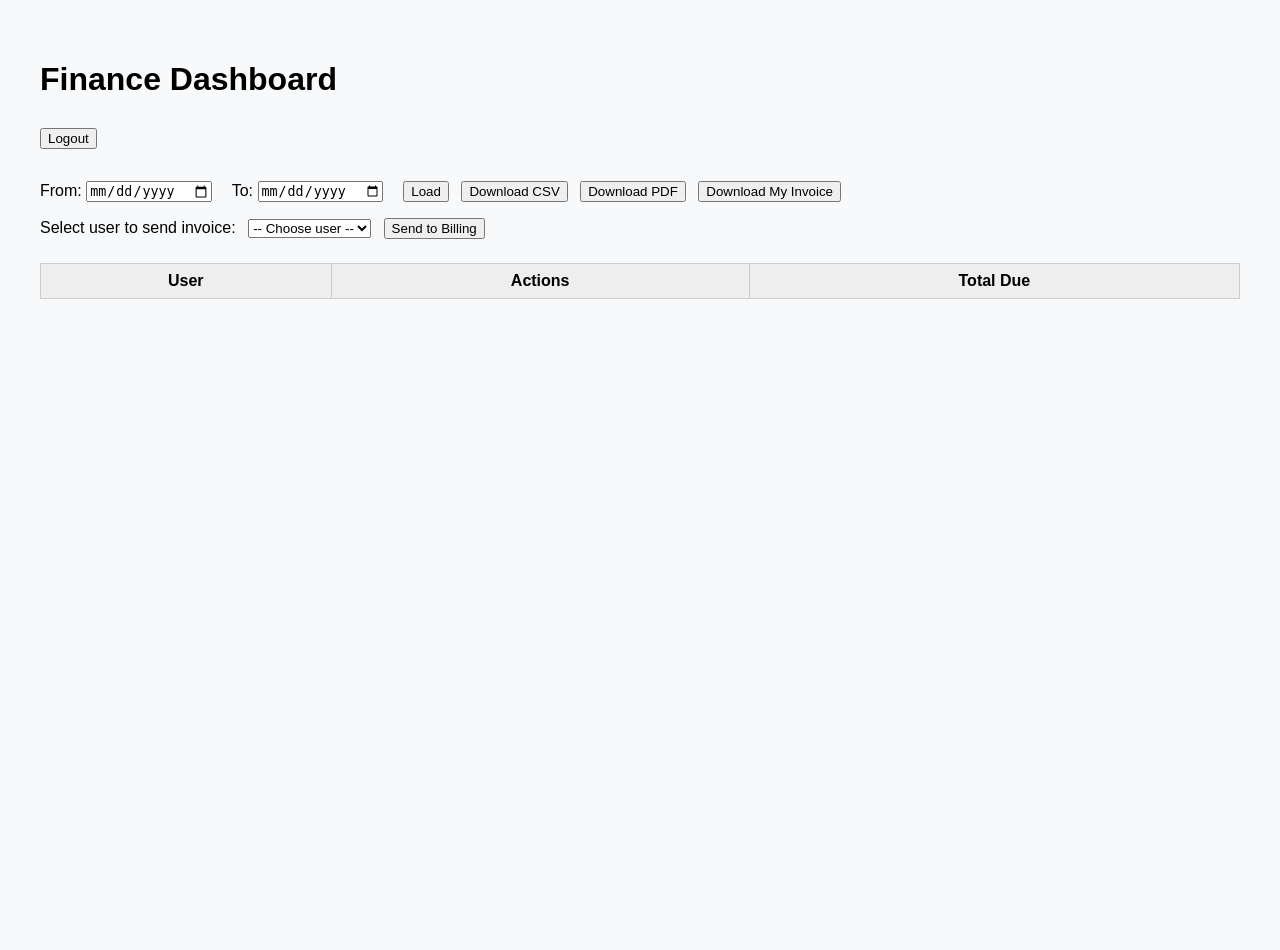
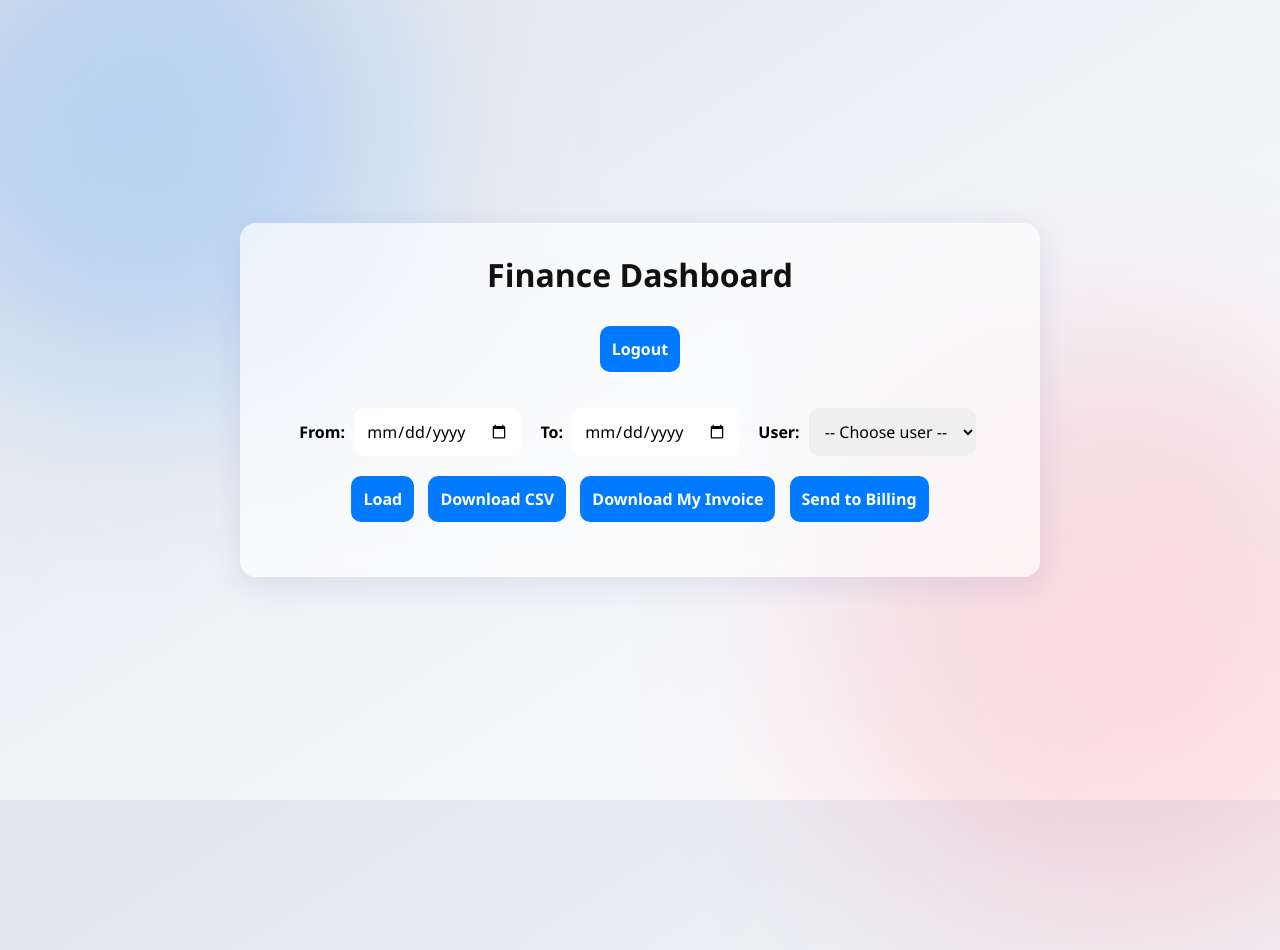
Before and after one commit to fourdaplan/Group-16-DESD, a Django app: template backend/dashboard/templates/finance_dashboard/financedashboard.html in a window 1280 px wide; the page is wider, and only the part inside the window is pictured. Before the commit the page ends 299 px from the top of that part, so only its background shows below. Run offline with Django 5.2, Linux system fonts and the light colour scheme; the template is opened without the code that fills it, so the values that code supplies are empty; parts of the project's set-up code (start-up, migrations or seed data) failed here and were passed over.

Commit message:
final checks

```diff
--- a/backend/billing/urls.py
+++ b/backend/billing/urls.py
@@ -1,10 +1,11 @@
 from django.urls import path, include
 from rest_framework.routers import DefaultRouter
-from .views import BillingViewSet
+from .views import BillingViewSet, finance_dashboard_view  # ✅ Import the dashboard view
 
 router = DefaultRouter()
 router.register(r'billing', BillingViewSet, basename='billing')
 
 urlpatterns = [
     path('', include(router.urls)),
+    path('dashboard/', finance_dashboard_view, name='finance_dashboard'),  # ✅ Add this line
 ]
--- a/backend/dashboard/templates/finance_dashboard/financedashboard.html
+++ b/backend/dashboard/templates/finance_dashboard/financedashboard.html
@@ -4,40 +4,150 @@
   <meta charset="UTF-8">
   <title>Finance Dashboard</title>
   <style>
-    body { font-family: Arial; padding: 2rem; background: #f8f9fa; }
-    table { width: 100%; border-collapse: collapse; margin-top: 1rem; }
-    th, td { border: 1px solid #ccc; padding: 0.5rem; }
-    th { background: #eee; }
-    label, input, select, button { margin: 0.5rem 0.5rem 0.5rem 0; }
-    button { cursor: pointer; }
+    * {
+      box-sizing: border-box;
+      font-family: 'Segoe UI', Tahoma, Geneva, Verdana, sans-serif;
+      margin: 0;
+      padding: 0;
+    }
+
+    body {
+      min-height: 100vh;
+      background: linear-gradient(to bottom right, #e0e5ec, #ffffff);
+      background-attachment: fixed;
+      display: flex;
+      align-items: center;
+      justify-content: center;
+      flex-direction: column;
+      position: relative;
+      overflow: hidden;
+      text-align: center;
+    }
+
+    body::before, body::after {
+      content: '';
+      position: absolute;
+      border-radius: 50%;
+      filter: blur(100px);
+      z-index: 0;
+    }
+
+    body::before {
+      width: 500px;
+      height: 500px;
+      background: rgba(0, 122, 255, 0.2);
+      top: -100px;
+      left: -100px;
+    }
+
+    body::after {
+      width: 600px;
+      height: 600px;
+      background: rgba(255, 45, 85, 0.15);
+      bottom: -150px;
+      right: -150px;
+    }
+
+    .dashboard-card {
+      z-index: 1;
+      background: rgba(255, 255, 255, 0.65);
+      backdrop-filter: blur(15px);
+      border-radius: 16px;
+      padding: 30px;
+      width: 800px;
+      max-width: 90%;
+      box-shadow: 0 8px 32px rgba(31, 38, 135, 0.1);
+    }
+
+    h1 {
+      color: #111;
+      margin-bottom: 20px;
+    }
+
+    input, select, button {
+      padding: 12px;
+      margin: 10px 5px;
+      font-size: 16px;
+      border-radius: 10px;
+      border: none;
+    }
+
+    button {
+      background-color: #007aff;
+      color: white;
+      font-weight: bold;
+      cursor: pointer;
+      transition: background 0.3s ease;
+    }
+
+    button:hover {
+      background-color: #005fe0;
+    }
+
+    table {
+      width: 100%;
+      border-collapse: collapse;
+      margin-top: 20px;
+    }
+
+    th, td {
+      border: 1px solid #ccc;
+      padding: 10px;
+      background: rgba(255, 255, 255, 0.9);
+    }
+
+    th {
+      background-color: #eee;
+    }
+
+    label {
+      margin: 0 5px;
+      font-weight: bold;
+    }
+
+    #error-message {
+      color: red;
+      margin-top: 15px;
+    }
+
+    form.logout-form {
+      margin-bottom: 1rem;
+    }
+
+    form.logout-form button {
+      width: auto;
+    }
   </style>
 </head>
 <body>
+
+  <div class="dashboard-card">
     <h1>Finance Dashboard</h1>
 
-  <form method="POST" action="/logout/" style="margin-bottom: 1rem;">
+    <form method="POST" action="/logout/" class="logout-form">
       {% csrf_token %}
+      <input type="hidden" id="csrf-token" value="{{ csrf_token }}">
       <button type="submit">Logout</button>
     </form>
 
     <div>
       <label>From: <input type="date" id="start-date"></label>
       <label>To: <input type="date" id="end-date"></label>
-    <button onclick="loadBilling()">Load</button>
-    <button onclick="downloadCSV()">Download CSV</button>
-    <button onclick="downloadPDF()">Download PDF</button>
-    <button onclick="downloadInvoice()">Download My Invoice</button>
+      <label>User:
+        <select id="user-select">
+          <option value="">-- Choose user --</option>
+        </select>
+      </label>
     </div>
 
     <div>
-    <label for="user-select">Select user to send invoice:</label>
-    <select id="user-select">
-      <option value="">-- Choose user --</option>
-    </select>
+      <button onclick="loadBilling()">Load</button>
+      <button onclick="downloadCSV()">Download CSV</button>
+      <button onclick="downloadInvoice()">Download My Invoice</button>
       <button onclick="sendToBilling()">Send to Billing</button>
     </div>
 
-  <table id="billing-table">
+    <table id="billing-table" style="display: none;">
       <thead>
         <tr>
           <th>User</th>
@@ -48,17 +158,22 @@
       <tbody id="billing-body"></tbody>
     </table>
 
-  <p id="error-message" style="color:red;"></p>
+    <p id="error-message"></p>
+  </div>
 
   <script>
-    document.addEventListener("DOMContentLoaded", fetchUsers);
+    document.addEventListener("DOMContentLoaded", () => {
+      fetchUsers();
+    });
 
     function loadBilling() {
       const start = document.getElementById("start-date").value;
       const end = document.getElementById("end-date").value;
+      const user = document.getElementById("user-select").value;
       let url = `/api/billing/summary/?`;
       if (start) url += `start_date=${start}&`;
       if (end)   url += `end_date=${end}&`;
+      if (user)  url += `username=${user}&`;
 
       fetch(url, { credentials: 'include' })
         .then(r => {
@@ -71,7 +186,7 @@
           data.forEach(entry => {
             tbody.innerHTML += `
               <tr>
-              <td>${entry.user}</td>
+                <td>${entry.username}</td>
                 <td>${entry.total_actions}</td>
                 <td>${parseFloat(entry.total_due).toFixed(2)}</td>
               </tr>`;
@@ -90,15 +205,6 @@
       const start = document.getElementById("start-date").value;
       const end = document.getElementById("end-date").value;
       let url = `/api/billing/export/?`;
-      if (start) url += `start_date=${start}&`;
-      if (end)   url += `end_date=${end}&`;
-      window.open(url, "_blank");
-    }
-
-    function downloadPDF() {
-      const start = document.getElementById("start-date").value;
-      const end = document.getElementById("end-date").value;
-      let url = `/api/billing/export-pdf/?`;
       if (start) url += `start_date=${start}&`;
       if (end)   url += `end_date=${end}&`;
       window.open(url, "_blank");
@@ -134,8 +240,7 @@
     }
 
     function getCSRFToken() {
-      const match = document.cookie.match(/csrftoken=([^;]+)/);
-      return match ? match[1] : '';
+      return document.getElementById("csrf-token").value;
     }
 
     function fetchUsers() {
--- a/backend/dashboard/views.py
+++ b/backend/dashboard/views.py
@@ -10,7 +10,7 @@ def custom_login(request):
         password = request.POST.get('password')
 
         user = authenticate(request, username=username, password=password)
-        if user is not None:
+        if user is not None and user.is_active:
             login(request, user)
 
             # ✅ Set role in session
@@ -28,8 +28,9 @@ def custom_login(request):
                 return redirect('/finance-dashboard/')
             else:
                 request.session['role'] = 'unknown'
+                return render(request, 'login_dashboard/login.html', {'error': 'Access group not assigned. Contact admin.'})
         else:
-            return render(request, 'login_dashboard/login.html', {'error': 'Invalid credentials'})
+            return render(request, 'login_dashboard/login.html', {'error': 'Invalid credentials or inactive account'})
 
     return render(request, 'login_dashboard/login.html')
 
--- a/backend/desd/urls.py
+++ b/backend/desd/urls.py
@@ -5,6 +5,7 @@ from django.conf.urls.static import static
 from admin_panel import views as admin_views
 from end_user_panel import views as enduser_views
 from dashboard import views as dashboard_views
+from billing.views import finance_dashboard_view
 
 urlpatterns = [
     # Django Admin
@@ -22,7 +23,7 @@ urlpatterns = [
     path('end-user-dashboard/', enduser_views.upload_file_view, name='end_user_dashboard'),
     path('admin-dashboard/', admin_views.admin_dashboard, name='admin_dashboard'),
     path('ai-dashboard/', dashboard_views.ai_dashboard, name='ai_dashboard'),
-    path('finance-dashboard/', dashboard_views.finance_dashboard, name='finance_dashboard'),
+    path('finance-dashboard/', finance_dashboard_view, name='finance_dashboard'),
     path('login/', dashboard_views.custom_login, name='login'),
 
 
--- a/backend/end_user_panel/urls.py
+++ b/backend/end_user_panel/urls.py
@@ -1,7 +1,11 @@
 from django.urls import path
 from . import views
+from .views import list_end_users, download_invoice_csv
+
 
 urlpatterns = [
     path('upload/', views.upload_file_view, name='upload_file'),
+    path('list-users/', list_end_users, name='list_end_users'),
+    path('invoice/', download_invoice_csv, name='download_invoice_csv'),
     # Add more endpoints here in the future if needed
 ]
--- a/backend/end_user_panel/views.py
+++ b/backend/end_user_panel/views.py
@@ -5,7 +5,15 @@ from django.shortcuts import render
 from django.views.decorators.csrf import csrf_protect
 from django.contrib.auth.decorators import login_required
 from .models import UploadedFile
+from billing.models import BillingRecord  # ✅ Import BillingRecord model
 from admin_panel.utils import log_activity  # ✅ Import logging utility
+from django.contrib.auth.models import Group, User
+from rest_framework.decorators import api_view, permission_classes
+from rest_framework.permissions import IsAuthenticated
+from rest_framework.response import Response
+from django.http import HttpResponse
+from billing.models import BillingRecord  # import BillingRecord
+from django.utils import timezone
 
 
 def clean_csv_record(record):
@@ -49,14 +57,12 @@ def upload_file_view(request):
     error = None
     success_message = None
 
-    # ✅ Set session role if user belongs to end user group
     if request.user.groups.filter(name='end users').exists():
         request.session['role'] = 'end_user'
 
     uploaded_files = UploadedFile.objects.filter(user=request.user).order_by('-uploaded_at')
 
     if request.method == 'POST':
-        # ✅ Feedback submission
         if request.POST.get("feedback_only"):
             feedback_text = request.POST.get("feedback")
             latest_file = UploadedFile.objects.filter(user=request.user).order_by('-uploaded_at').first()[:3]
@@ -65,7 +71,7 @@ def upload_file_view(request):
                 latest_file.feedback = feedback_text
                 latest_file.save()
                 success_message = "✅ Feedback submitted successfully!"
-                log_activity(request.user, f"Submitted feedback: \"{feedback_text}\"")  # ✅ Log feedback
+                log_activity(request.user, f"Submitted feedback: \"{feedback_text}\"")
             else:
                 error = "❌ No uploaded file to attach feedback to."
 
@@ -78,7 +84,6 @@ def upload_file_view(request):
                 'success_message': success_message if not error else None
             })
 
-        # ✅ File upload for prediction
         uploaded_file = request.FILES.get('file')
 
         if uploaded_file:
@@ -93,7 +98,7 @@ def upload_file_view(request):
                     file_type=file_type,
                     user=request.user
                 )
-                log_activity(request.user, f"Uploaded file: {uploaded_file.name}")  # ✅ Log upload
+                log_activity(request.user, f"Uploaded file: {uploaded_file.name}")
 
                 reader = csv.DictReader(io.StringIO(file_data))
                 record = next(reader)
@@ -117,7 +122,14 @@ def upload_file_view(request):
                     uploaded_file_obj.cluster = group
                     uploaded_file_obj.save()
 
-                    log_activity(request.user, f"Prediction made: £{prediction}, Cluster: {group}")  # ✅ Log prediction
+                    # ✅ Save billing record
+                    BillingRecord.objects.create(
+                        user=request.user,
+                        action="ML prediction request",
+                        cost=prediction or 0
+                    )
+
+                    log_activity(request.user, f"Prediction made: £{prediction}, Cluster: {group}")
 
                 else:
                     error = f"API Error: {response.status_code}"
@@ -132,3 +144,33 @@ def upload_file_view(request):
         'uploaded_files': uploaded_files,
         'success_message': success_message
     })
+
+
+@api_view(['GET'])
+@permission_classes([IsAuthenticated])
+def list_end_users(request):
+    try:
+        group = Group.objects.get(name='end users')
+        users = group.user_set.all().values('username')
+        return Response(list(users))
+    except Group.DoesNotExist:
+        return Response([], status=200)
+
+@login_required
+def download_invoice_csv(request):
+    user = request.user
+    records = BillingRecord.objects.filter(user=user)
+
+    if not records.exists():
+        return HttpResponse("❌ No billing records found for you.", status=404)
+
+    response = HttpResponse(content_type='text/csv')
+    response['Content-Disposition'] = f'attachment; filename="{user.username}_invoice.csv"'
+
+    writer = csv.writer(response)
+    writer.writerow(['Timestamp', 'Action', 'Cost'])
+
+    for record in records:
+        writer.writerow([record.timestamp.strftime('%Y-%m-%d %H:%M'), record.action, f"£{record.cost:.2f}"])
+
+    return response
--- /dev/null
+++ b/backend/media/uploads/valid_prediction_input_v2_9I3iUzC.csv
@@ -0,0 +1,2 @@
+accident_type,injury_prognosis,special_health_expenses,special_reduction,special_overage,general_rest,special_additional_injury,special_earnings_loss,special_usage_loss,special_medications,special_asset_damage,special_rehabilitation,special_fixes,general_fixed,general_uplift,special_loaner_vehicle,special_trip_costs,special_journey_expenses,special_therapy,exceptional_circumstances,minor_psychological_injury,dominant_injury,whiplash,vehicle_type,weather_conditions,vehicle_age,driver_age,number_of_passengers,accident_description,injury_description,police_report_filed,witness_present,gender
+T-bone,8 weeks,200.5,100.0,0.0,50.0,300.0,1200.0,75.0,60.0,800.0,400.0,90.0,700.0,0.0,150.0,40.0,25.0,300.0,Yes,No,Neck,No,SUV,Snowy,2,45,1,SUV collided with another car at an intersection during a snowstorm.,Strained neck and shoulder pain.,Yes,No,Female
--- /dev/null
+++ b/backend/media/uploads/valid_prediction_input_v2_HOH8hmk.csv
@@ -0,0 +1,2 @@
+accident_type,injury_prognosis,special_health_expenses,special_reduction,special_overage,general_rest,special_additional_injury,special_earnings_loss,special_usage_loss,special_medications,special_asset_damage,special_rehabilitation,special_fixes,general_fixed,general_uplift,special_loaner_vehicle,special_trip_costs,special_journey_expenses,special_therapy,exceptional_circumstances,minor_psychological_injury,dominant_injury,whiplash,vehicle_type,weather_conditions,vehicle_age,driver_age,number_of_passengers,accident_description,injury_description,police_report_filed,witness_present,gender
+T-bone,8 weeks,200.5,100.0,0.0,50.0,300.0,1200.0,75.0,60.0,800.0,400.0,90.0,700.0,0.0,150.0,40.0,25.0,300.0,Yes,No,Neck,No,SUV,Snowy,2,45,1,SUV collided with another car at an intersection during a snowstorm.,Strained neck and shoulder pain.,Yes,No,Female
--- /dev/null
+++ b/backend/media/uploads/valid_prediction_input_v2_X3PFF89.csv
@@ -0,0 +1,2 @@
+accident_type,injury_prognosis,special_health_expenses,special_reduction,special_overage,general_rest,special_additional_injury,special_earnings_loss,special_usage_loss,special_medications,special_asset_damage,special_rehabilitation,special_fixes,general_fixed,general_uplift,special_loaner_vehicle,special_trip_costs,special_journey_expenses,special_therapy,exceptional_circumstances,minor_psychological_injury,dominant_injury,whiplash,vehicle_type,weather_conditions,vehicle_age,driver_age,number_of_passengers,accident_description,injury_description,police_report_filed,witness_present,gender
+T-bone,8 weeks,200.5,100.0,0.0,50.0,300.0,1200.0,75.0,60.0,800.0,400.0,90.0,700.0,0.0,150.0,40.0,25.0,300.0,Yes,No,Neck,No,SUV,Snowy,2,45,1,SUV collided with another car at an intersection during a snowstorm.,Strained neck and shoulder pain.,Yes,No,Female
--- /dev/null
+++ b/backend/media/uploads/valid_prediction_input_v2_Y2RRxQz.csv
@@ -0,0 +1,2 @@
+accident_type,injury_prognosis,special_health_expenses,special_reduction,special_overage,general_rest,special_additional_injury,special_earnings_loss,special_usage_loss,special_medications,special_asset_damage,special_rehabilitation,special_fixes,general_fixed,general_uplift,special_loaner_vehicle,special_trip_costs,special_journey_expenses,special_therapy,exceptional_circumstances,minor_psychological_injury,dominant_injury,whiplash,vehicle_type,weather_conditions,vehicle_age,driver_age,number_of_passengers,accident_description,injury_description,police_report_filed,witness_present,gender
+T-bone,8 weeks,200.5,100.0,0.0,50.0,300.0,1200.0,75.0,60.0,800.0,400.0,90.0,700.0,0.0,150.0,40.0,25.0,300.0,Yes,No,Neck,No,SUV,Snowy,2,45,1,SUV collided with another car at an intersection during a snowstorm.,Strained neck and shoulder pain.,Yes,No,Female
--- /dev/null
+++ b/backend/media/uploads/valid_prediction_input_v2_pnZGiOE.csv
@@ -0,0 +1,2 @@
+accident_type,injury_prognosis,special_health_expenses,special_reduction,special_overage,general_rest,special_additional_injury,special_earnings_loss,special_usage_loss,special_medications,special_asset_damage,special_rehabilitation,special_fixes,general_fixed,general_uplift,special_loaner_vehicle,special_trip_costs,special_journey_expenses,special_therapy,exceptional_circumstances,minor_psychological_injury,dominant_injury,whiplash,vehicle_type,weather_conditions,vehicle_age,driver_age,number_of_passengers,accident_description,injury_description,police_report_filed,witness_present,gender
+T-bone,8 weeks,200.5,100.0,0.0,50.0,300.0,1200.0,75.0,60.0,800.0,400.0,90.0,700.0,0.0,150.0,40.0,25.0,300.0,Yes,No,Neck,No,SUV,Snowy,2,45,1,SUV collided with another car at an intersection during a snowstorm.,Strained neck and shoulder pain.,Yes,No,Female
```
Also changed, not shown: backend/billing/views.py (+64 -120 lines), backend/dashboard/templates/end_user_dashboard/enduserdash.html (+9 -0 lines). Lines whose indentation alone changed are shown as unchanged.
